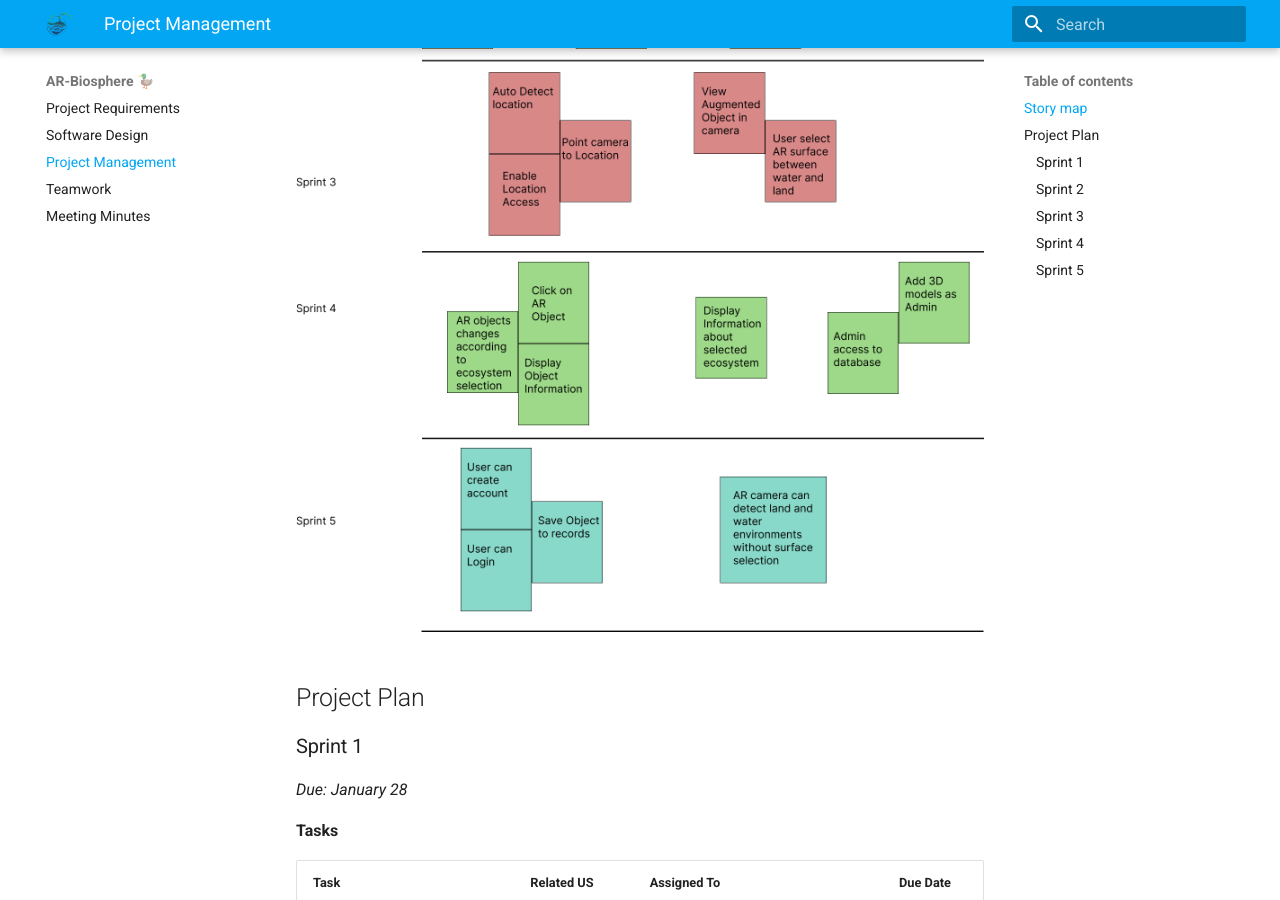
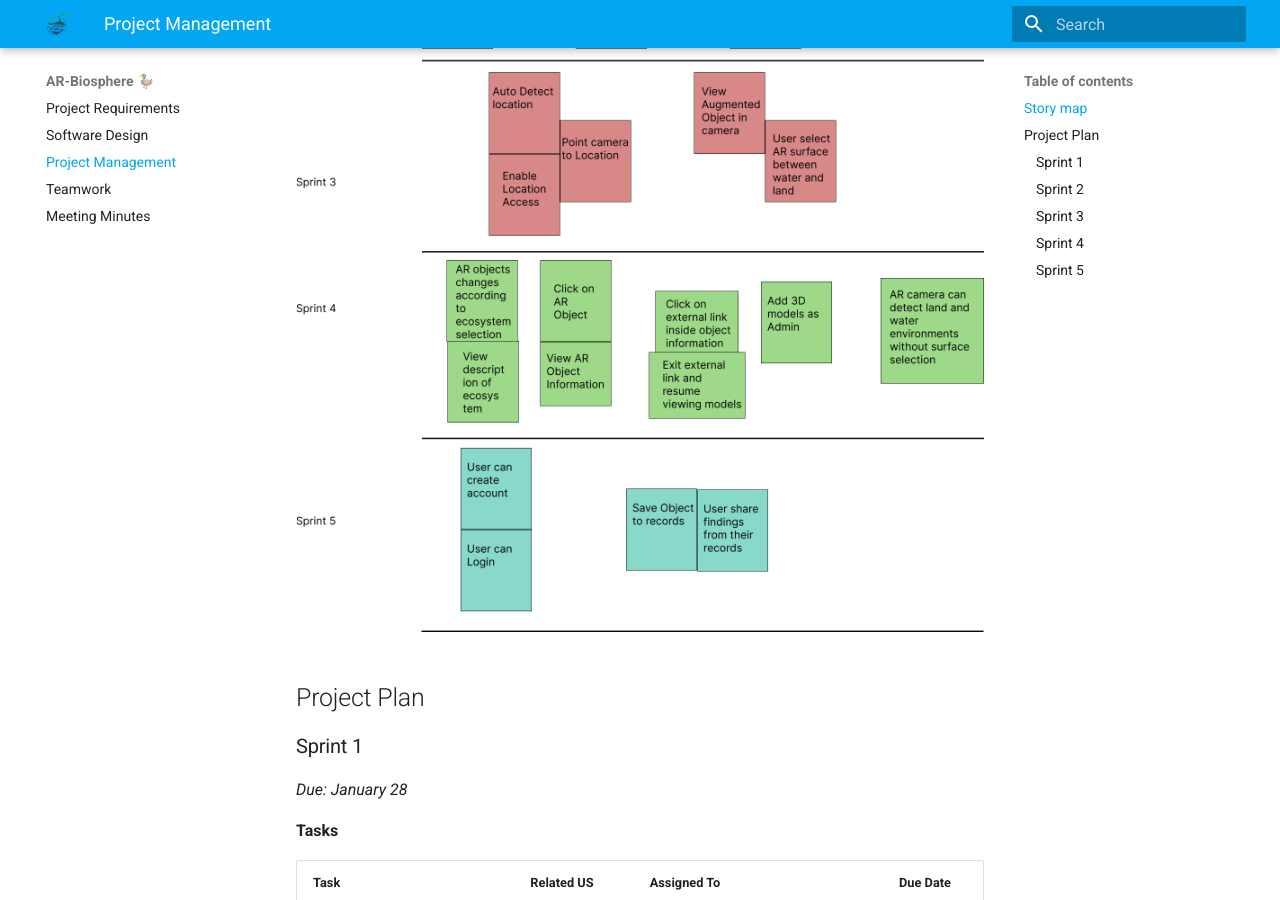
Before and after one commit to antarc0y/AR-Biosphere, an MkDocs documentation site: the page built from docblueprint/pages/management.md, in a window 1280 px wide and 900 px high, scrolled down 355 px. Built offline with MkDocs 1.6.1 and Material for MkDocs 9.7.7, drawn with Linux system fonts in a browser that asks for light colours.

Commit message:
changed story maps again

```diff
--- a/docblueprint/pages/management.md
+++ b/docblueprint/pages/management.md
@@ -3,7 +3,7 @@
 This page provides a general overview of the assigned tasks and roles for the duration of five sprints (subject to change).
 
 ## Story map
-![Architecture](../images/storymap.png)
+![Architecture](../images/storymap4.png)
 
 ## Project Plan
 ### Sprint 1
```
Also changed, not shown: docblueprint/images/storymap.png (deleted), docblueprint/images/storymap4.png (added).
